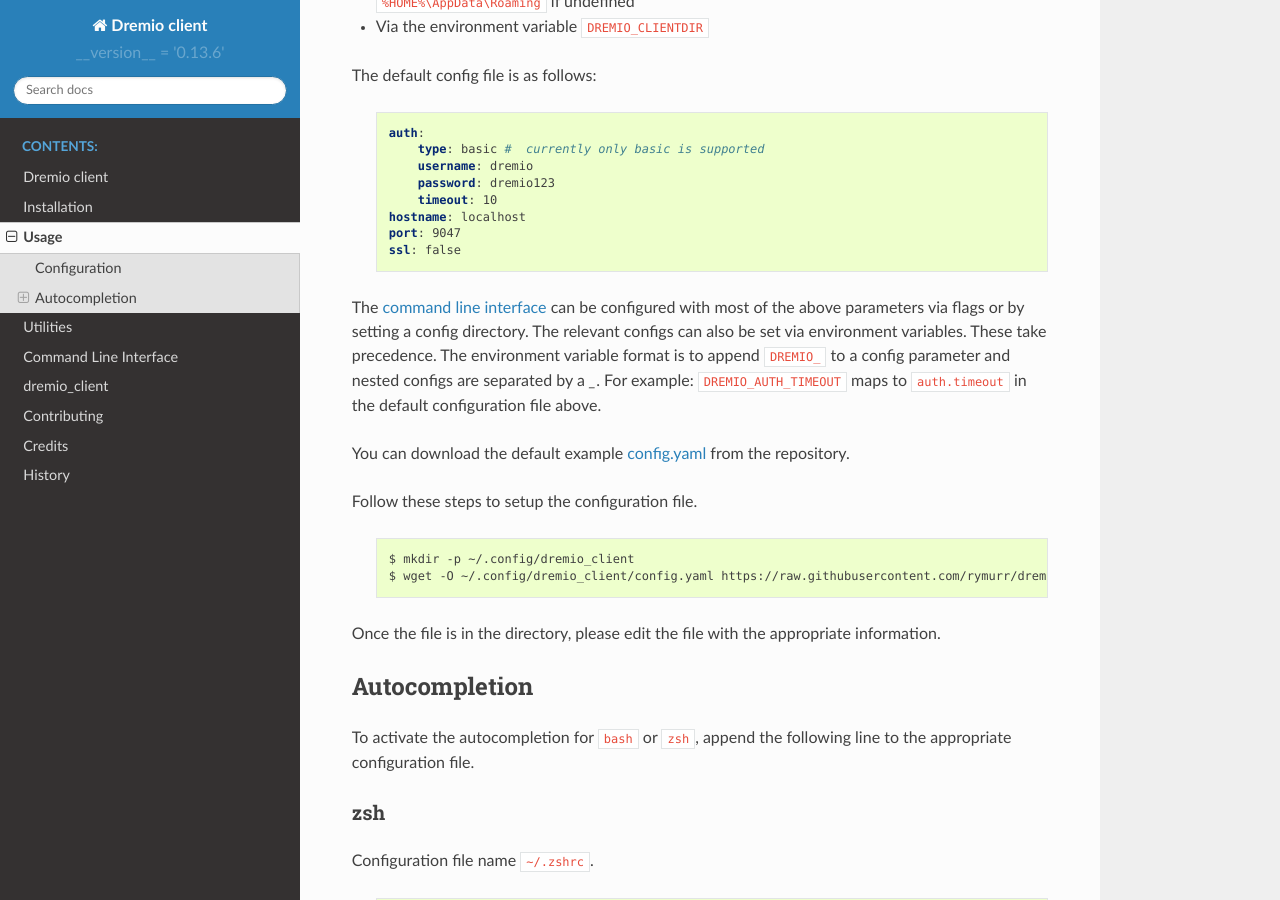
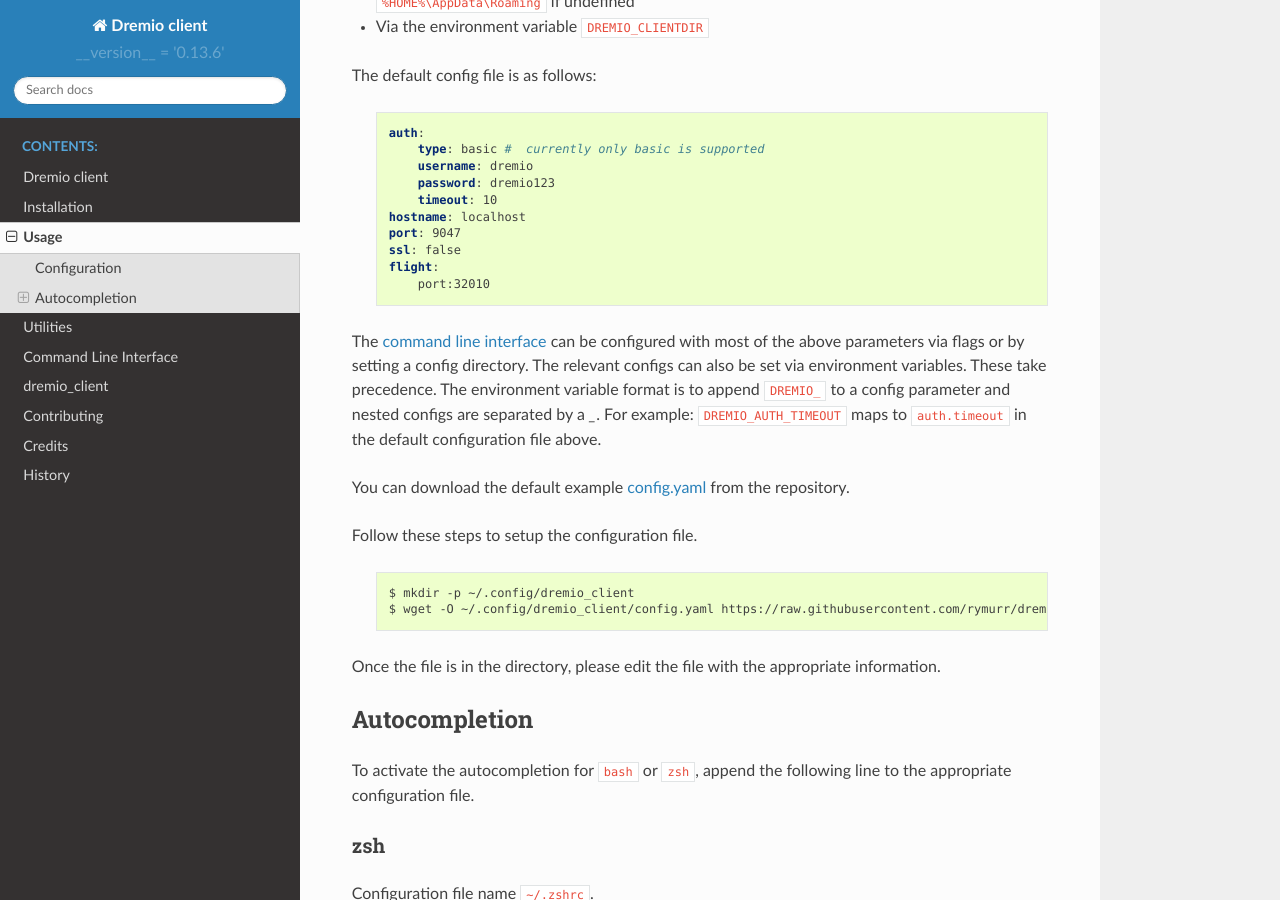
Before and after one commit to markhoerth/dremio_client, a Sphinx documentation site: the page built from docs/usage.rst, in a window 1280 px wide and 900 px high, scrolled down 489 px. Built offline with Sphinx 7.4.7 and the Read the Docs theme 2.0.0, drawn with Linux system fonts in a browser that asks for light colours.

Commit message:
docs (#195)
* changed _OSX Driver to Dremio Connector

* example on config.yaml for flight port

```diff
--- a/docs/usage.rst
+++ b/docs/usage.rst
@@ -30,6 +30,8 @@ The default config file is as follows:
         hostname: localhost
         port: 9047
         ssl: false
+        flight:
+            port:32010
 
 The `command line interface`_ can be configured with most of the above parameters via flags or by setting a config directory.
 The relevant configs can also be set via environment variables. These take precedence. The environment variable format is
```
